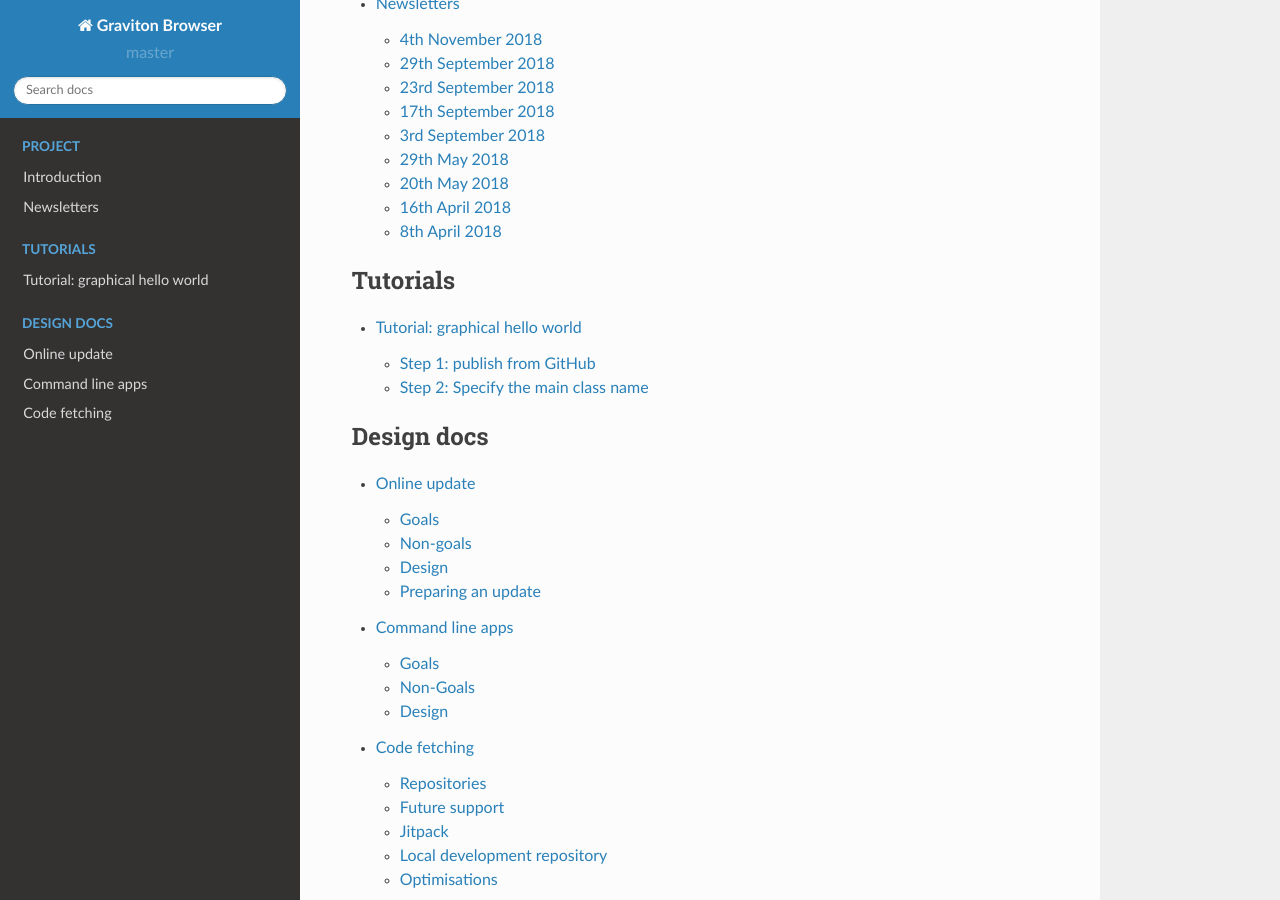
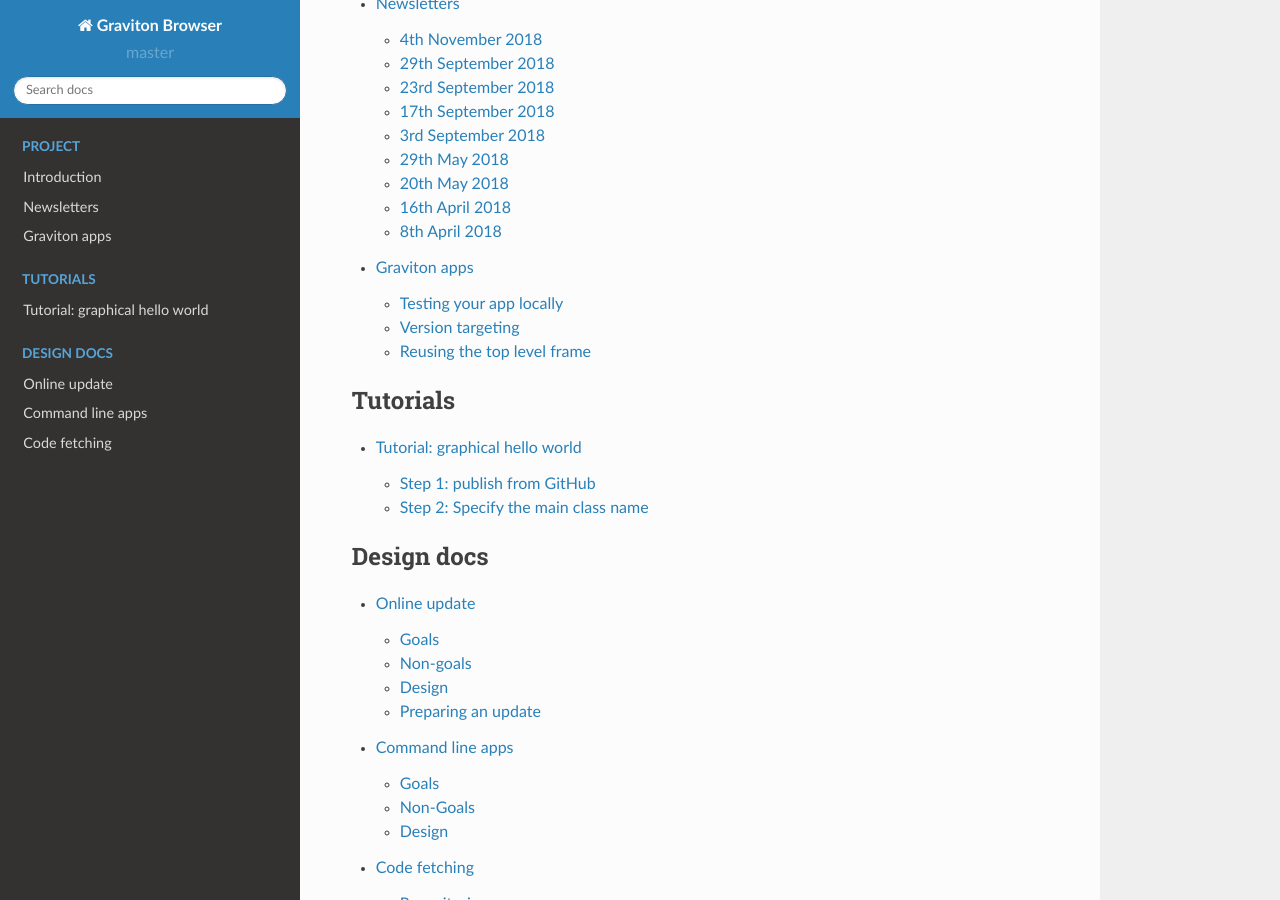
Before and after one commit to graviton-browser/graviton-browser, a Sphinx documentation site: the page built from website/source/index.rst, in a window 1280 px wide and 900 px high, scrolled down 1556 px. Built offline with Sphinx 7.4.7 and the Read the Docs theme 2.0.0, drawn with Linux system fonts in a browser that asks for light colours; some of the changed lines change nothing that is shown.

Commit message:
WIP: Docs for opting-in to being a "Graviton app".

```diff
--- /dev/null
+++ b/website/source/graviton-apps.rst
@@ -0,0 +1,63 @@
+Graviton apps
+*************
+
+Graviton can run any JVM app with a main method or subclass of ``javafx.application.Application``. However, apps can
+opt-in to new features only available when running inside Graviton by making some simple changes.
+
+Testing your app locally
+------------------------
+
+To verify your app runs well in Graviton, you can publish to a special local Maven repository called ``dev-local``
+that is examined by Graviton as if it were a remote repository. It exists in your ``$HOME/.m2/dev-local`` directory,
+or Windows equivalent.
+
+Here's how you would configure Gradle to publish to this repository:
+
+
+.. sourcecode:: groovy
+
+   publishing {
+       publications {
+           app(MavenPublication) {
+               from components.java
+           }
+       }
+       repositories {
+           maven {
+               name = 'gravitonLocal'
+               def homePath = System.properties['user.home']
+               url = "file://${homePath}/.m2/dev-local"
+           }
+       }
+   }
+
+If you add this snippet to the top level of your Gradle file, you can now run ``gradle publishAppPublicationToGravitonLocalRepository``
+(you can also use the IntelliJ GUI to do this, as it's a bit of a mouthful) and the app will become visible to Graviton.
+
+Version targeting
+-----------------
+
+Before you can use any Graviton features you must declare a *target version*. This is a simple number that specifies which
+version of Graviton you have tested your app against. It's the same concept as used in Android and iOS. The intention
+is that future versions of Graviton can look at your app and avoid potentially breaking behavioural changes, for instance
+by loading backwards compatibility code. By increasing your target version number you opt out of these backwards
+compatibility modes and potentially benefit from new capabilities.
+
+Target versions are declared in the MANFIEST.MF file. The only currently supported target version is 1. Do it like this:
+
+.. sourcecode:: groovy
+
+   jar {
+       manifest {
+           attributes("Graviton-Target": 1)
+       }
+   }
+
+Reusing the top level frame
+---------------------------
+
+Currently there is only one special feature available: you can opt in to re-using the top level window that the GUI
+creates for you. This avoids a jarring transition as Graviton hides its shell window and starts your own app.
+Instead the contents of the shell are smoothly replaced by your own app's content.
+
+TODO
--- a/website/source/index.rst
+++ b/website/source/index.rst
@@ -50,6 +50,7 @@
 
    introduction
    newsletters
+   graviton-apps
 
 .. toctree::
    :maxdepth: 2
```
Also changed, not shown: website/source/long-term-vision.rst (deleted).
